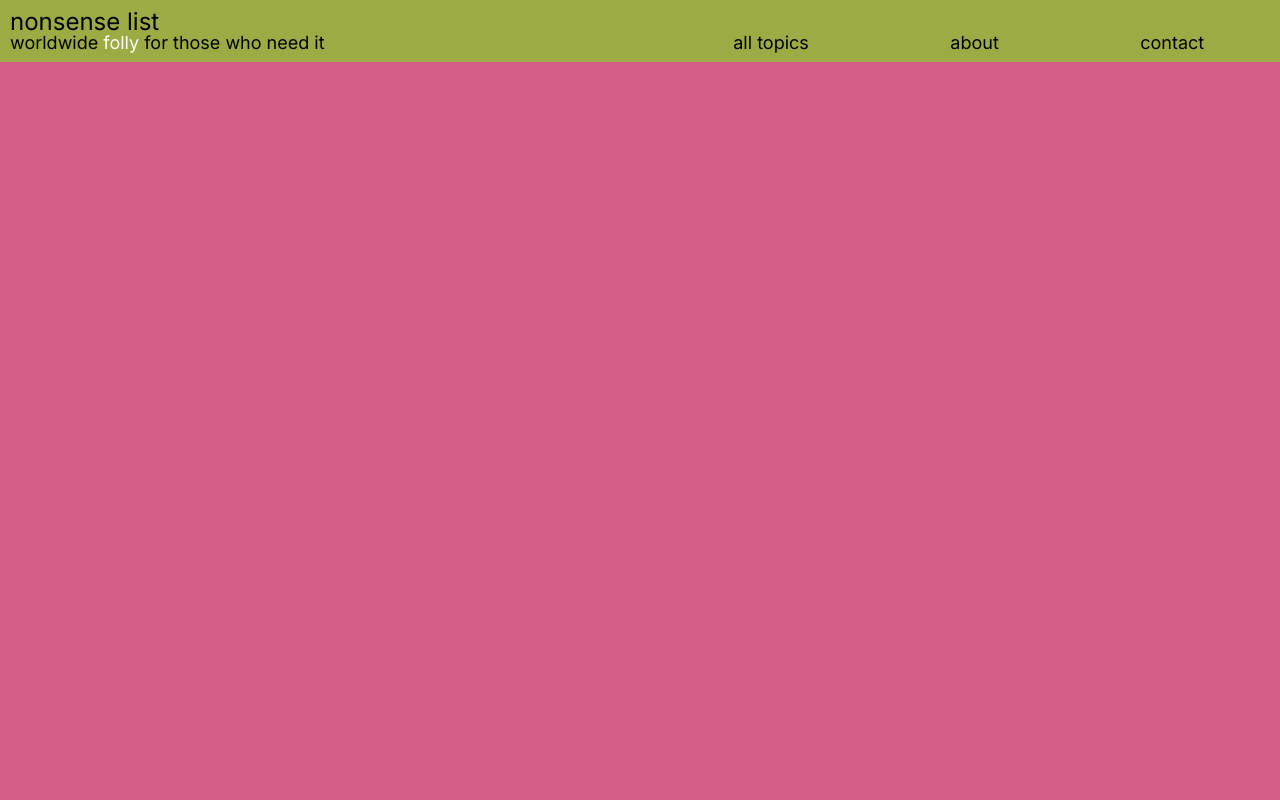
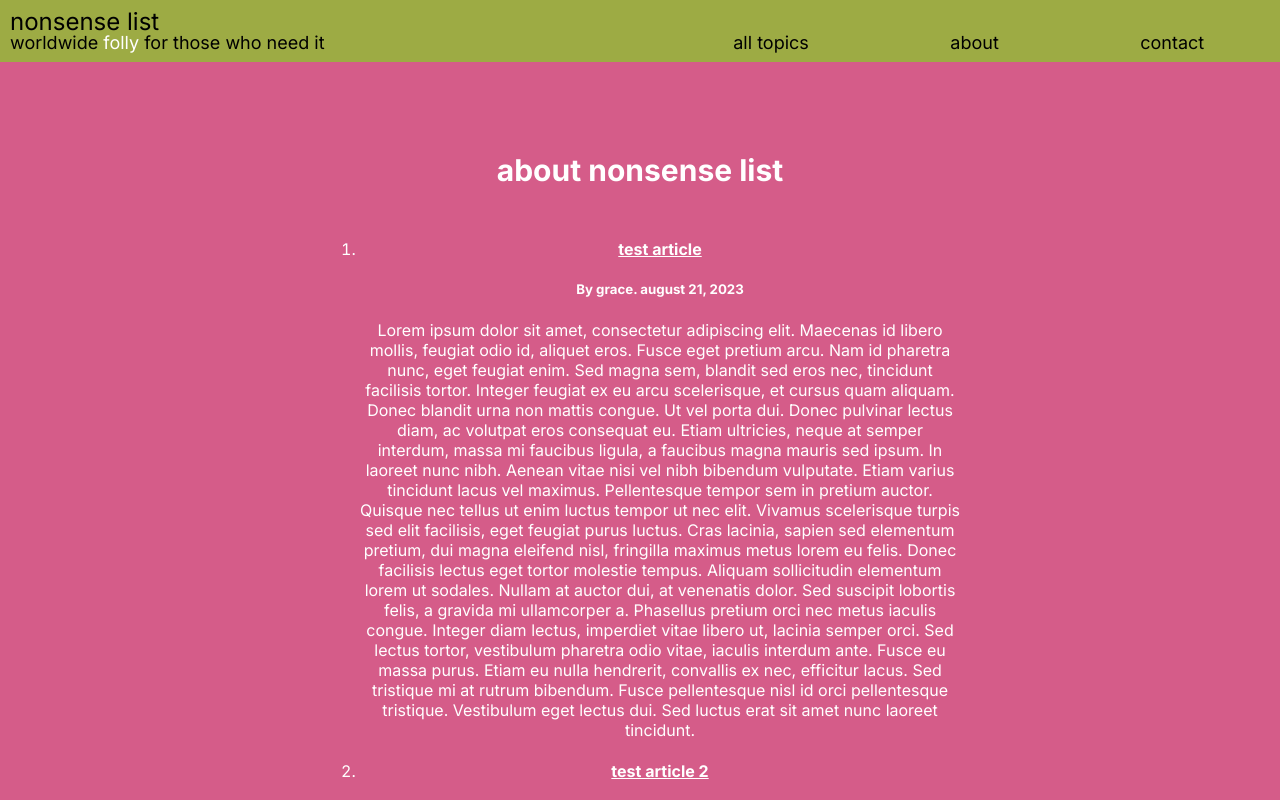
Before and after one commit to gracebmanning/nonsenselist, a React (Create React App) app: page /all in a window 1280 px wide. Shown: the top 800 px of the page. Built offline with nearby package versions, Linux system fonts and the light colour scheme.

Commit message:
About, Contact, test Articles

```diff
--- a/src/App.js
+++ b/src/App.js
@@ -2,6 +2,9 @@ import './App.css';
 import { Routes, Route } from 'react-router-dom';
 import Navbar from './components/Navbar/Navbar';
 import Home from './components/Home/Home';
+import About from './components/About/About';
+import Contact from './components/Contact/Contact';
+import Articles from './components/Articles/Articles';
 
 function App() {
   return (
@@ -9,6 +12,9 @@ function App() {
       <Navbar/>
       <Routes>
         <Route path='/' element={<Home/>} />
+        <Route path='about' element={<About/>} />
+        <Route path='contact' element={<Contact/>} />
+        <Route path='all' element={<Articles/>} />
       </Routes>
     </div>
   );
--- /dev/null
+++ b/src/articles/index.js
@@ -0,0 +1,5 @@
+import { test } from "./testArticle";
+import { testTwo } from "./testArticle2";
+
+const articles = [test, testTwo];
+export default articles;
--- /dev/null
+++ b/src/articles/testArticle.js
@@ -0,0 +1,15 @@
+const articleBody = (
+<div>
+    <p>
+    Lorem ipsum dolor sit amet, consectetur adipiscing elit. Maecenas id libero mollis, feugiat odio id, aliquet eros. Fusce eget pretium arcu. Nam id pharetra nunc, eget feugiat enim. Sed magna sem, blandit sed eros nec, tincidunt facilisis tortor. Integer feugiat ex eu arcu scelerisque, et cursus quam aliquam. Donec blandit urna non mattis congue. Ut vel porta dui. Donec pulvinar lectus diam, ac volutpat eros consequat eu. Etiam ultricies, neque at semper interdum, massa mi faucibus ligula, a faucibus magna mauris sed ipsum. In laoreet nunc nibh. Aenean vitae nisi vel nibh bibendum vulputate. Etiam varius tincidunt lacus vel maximus. Pellentesque tempor sem in pretium auctor. Quisque nec tellus ut enim luctus tempor ut nec elit. Vivamus scelerisque turpis sed elit facilisis, eget feugiat purus luctus.
+
+    Cras lacinia, sapien sed elementum pretium, dui magna eleifend nisl, fringilla maximus metus lorem eu felis. Donec facilisis lectus eget tortor molestie tempus. Aliquam sollicitudin elementum lorem ut sodales. Nullam at auctor dui, at venenatis dolor. Sed suscipit lobortis felis, a gravida mi ullamcorper a. Phasellus pretium orci nec metus iaculis congue. Integer diam lectus, imperdiet vitae libero ut, lacinia semper orci. Sed lectus tortor, vestibulum pharetra odio vitae, iaculis interdum ante. Fusce eu massa purus. Etiam eu nulla hendrerit, convallis ex nec, efficitur lacus. Sed tristique mi at rutrum bibendum. Fusce pellentesque nisl id orci pellentesque tristique. Vestibulum eget lectus dui. Sed luctus erat sit amet nunc laoreet tincidunt.
+    </p>
+</div>);
+
+export const test = {
+    title: 'test article',
+    author: 'grace',
+    date: 'august 21, 2023',
+    body: articleBody
+};
--- /dev/null
+++ b/src/articles/testArticle2.js
@@ -0,0 +1,15 @@
+const articleBody = (
+    <div>
+        <p>
+        Lorem ipsum dolor sit amet, consectetur adipiscing elit. Maecenas id libero mollis, feugiat odio id, aliquet eros. Fusce eget pretium arcu. Nam id pharetra nunc, eget feugiat enim. Sed magna sem, blandit sed eros nec, tincidunt facilisis tortor. Integer feugiat ex eu arcu scelerisque, et cursus quam aliquam. Donec blandit urna non mattis congue. Ut vel porta dui. Donec pulvinar lectus diam, ac volutpat eros consequat eu. Etiam ultricies, neque at semper interdum, massa mi faucibus ligula, a faucibus magna mauris sed ipsum. In laoreet nunc nibh. Aenean vitae nisi vel nibh bibendum vulputate. Etiam varius tincidunt lacus vel maximus. Pellentesque tempor sem in pretium auctor. Quisque nec tellus ut enim luctus tempor ut nec elit. Vivamus scelerisque turpis sed elit facilisis, eget feugiat purus luctus.
+
+        Cras lacinia, sapien sed elementum pretium, dui magna eleifend nisl, fringilla maximus metus lorem eu felis. Donec facilisis lectus eget tortor molestie tempus. Aliquam sollicitudin elementum lorem ut sodales. Nullam at auctor dui, at venenatis dolor. Sed suscipit lobortis felis, a gravida mi ullamcorper a. Phasellus pretium orci nec metus iaculis congue. Integer diam lectus, imperdiet vitae libero ut, lacinia semper orci. Sed lectus tortor, vestibulum pharetra odio vitae, iaculis interdum ante. Fusce eu massa purus. Etiam eu nulla hendrerit, convallis ex nec, efficitur lacus. Sed tristique mi at rutrum bibendum. Fusce pellentesque nisl id orci pellentesque tristique. Vestibulum eget lectus dui. Sed luctus erat sit amet nunc laoreet tincidunt.
+        </p>
+    </div>);
+
+export const testTwo = {
+    title: 'test article 2',
+    author: 'grace',
+    date: 'august 21, 2023',
+    body: articleBody
+};
--- /dev/null
+++ b/src/components/About/About.css
@@ -0,0 +1,30 @@
+.container{
+    display: flex;
+    flex-direction: column;
+    justify-content: center;
+    align-items: center;
+    height: 100%;
+    margin-top: 60px;
+}
+
+.aboutTitle{
+    font-size: 30px;
+    color: white;
+}
+
+.aboutText{
+    width: 50%;
+    color: white;
+    text-align: center;
+}
+
+.aboutText a{
+    color: white;
+    text-decoration: underline;
+    transition: ease-out 0.2s;
+}
+
+.aboutText a:hover{
+    color: black;
+    transition: ease-in 0.2s;
+}
--- /dev/null
+++ b/src/components/About/About.js
@@ -0,0 +1,14 @@
+import './About.css';
+
+export default function About(){
+    return(
+        <div className='container'>
+            <h3 className='aboutTitle'>about nonsense list</h3>
+            <div className='aboutText'>
+                <p>
+                    Created by <a href='https://grace-manning.com/' target='_blank' rel='noreferrer'>Grace Manning</a>.
+                </p>
+            </div>
+        </div>
+    );
+};
--- /dev/null
+++ b/src/components/Articles/Articles.css
@@ -0,0 +1,30 @@
+.container{
+    display: flex;
+    flex-direction: column;
+    justify-content: center;
+    align-items: center;
+    height: 100%;
+    margin-top: 60px;
+}
+
+.articlesTitle{
+    font-size: 30px;
+    color: white;
+}
+
+.articlesText{
+    width: 50%;
+    color: white;
+    text-align: center;
+}
+
+.articlesText a{
+    color: white;
+    text-decoration: underline;
+    transition: ease-out 0.2s;
+}
+
+.articlesText a:hover{
+    color: black;
+    transition: ease-in 0.2s;
+}
--- /dev/null
+++ b/src/components/Articles/Articles.js
@@ -0,0 +1,26 @@
+import './Articles.css';
+import articles from '../../articles';
+
+function formatTitle(title){
+    return title.replace(' ', '-');
+}
+
+export default function Articles(){
+    return(
+        <div className='container'>
+            <h3 className='articlesTitle'>about nonsense list</h3>
+            <div className='articlesText'>
+                <ol>
+                    {articles.map(value =>
+                    <li key={value.title}>
+                        <a href={`articles/${formatTitle(value.title)}`}>
+                            <h4 className='articleLink'>{value.title}</h4>
+                        </a>
+                        <h5>By {value.author}. {value.date}</h5>
+                        {value.body}
+                    </li>)}
+                </ol>
+            </div>
+        </div>
+    );
+};
--- /dev/null
+++ b/src/components/Contact/Contact.css
@@ -0,0 +1,30 @@
+.container{
+    display: flex;
+    flex-direction: column;
+    justify-content: center;
+    align-items: center;
+    height: 100%;
+    margin-top: 60px;
+}
+
+.contactTitle{
+    font-size: 30px;
+    color: white;
+}
+
+.contactText{
+    width: 50%;
+    color: white;
+    text-align: center;
+}
+
+.contactText a{
+    color: white;
+    text-decoration: underline;
+    transition: ease-out 0.2s;
+}
+
+.contactText a:hover{
+    color: black;
+    transition: ease-in 0.2s;
+}
--- /dev/null
+++ b/src/components/Contact/Contact.js
@@ -0,0 +1,15 @@
+import './Contact.css';
+
+export default function Contact(){
+    return(
+        <div className='container'>
+            <h3 className='contactTitle'>contact nonsense list</h3>
+            <div className='contactText'>
+                <p>
+                    For inquiries, email nonsenselist@gmail.com.
+                    !! Not a real address right now !!
+                </p>
+            </div>
+        </div>
+    );
+};
```
